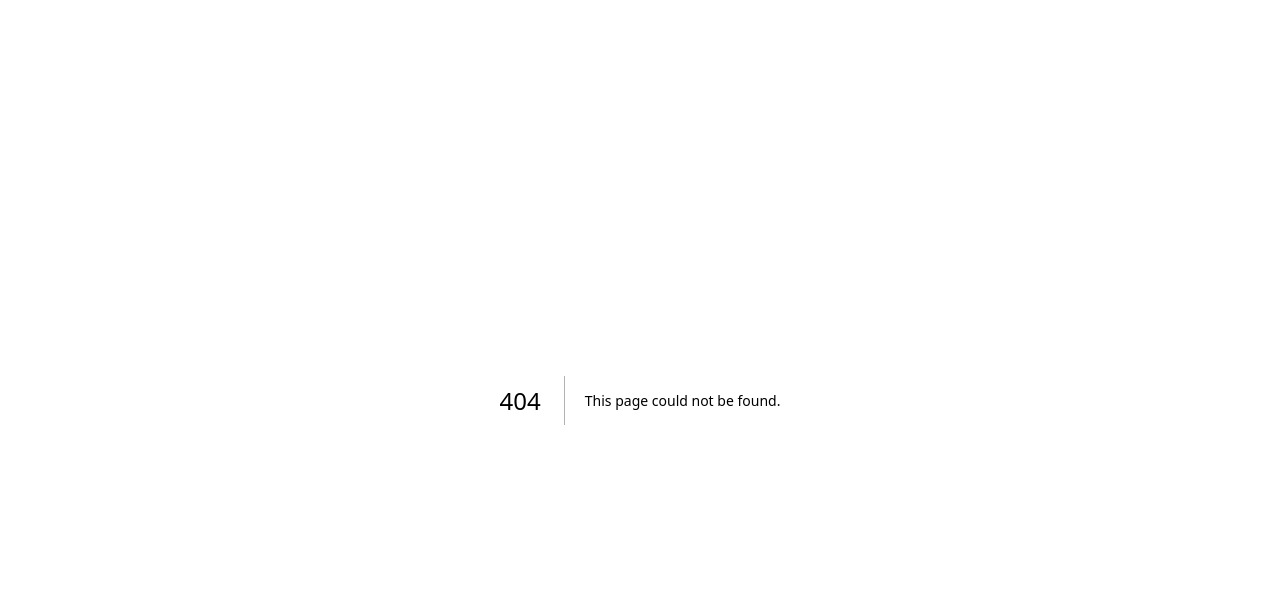
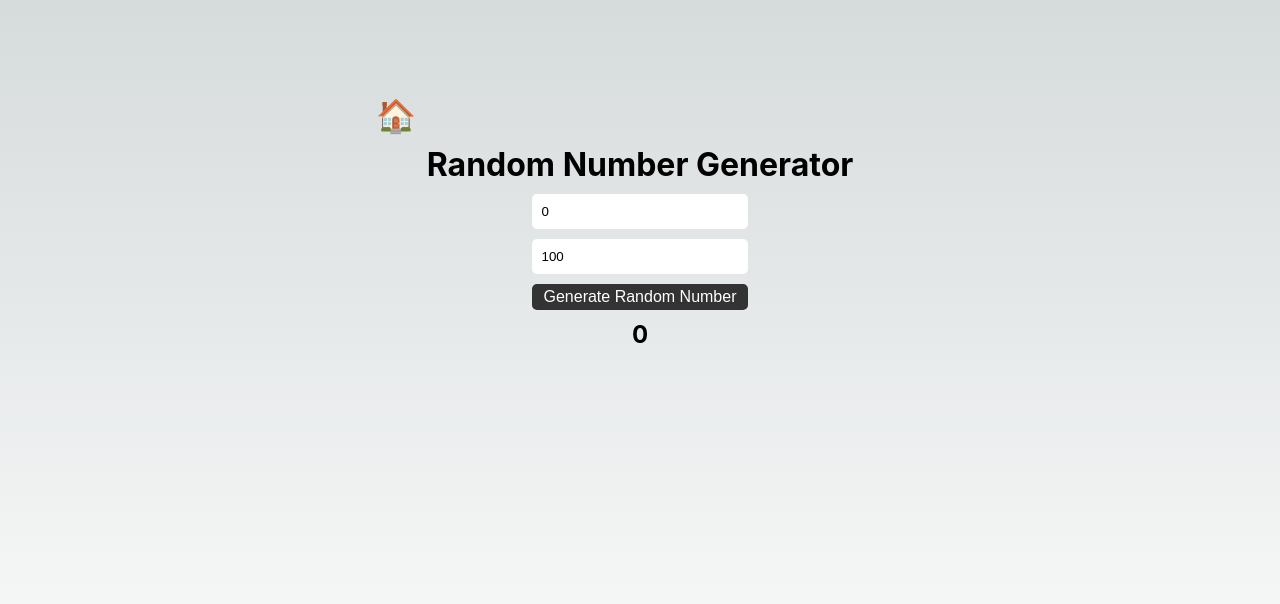
Before and after one commit to nishantrpai/tools.nishu.dev, a Next.js app: page /random in a window 1280 px wide. Before the commit this address had no page. Shown: the top 604 px of the page. Built offline with nearby package versions, Linux system fonts and the light colour scheme.

Commit message:
random number generator

```diff
--- /dev/null
+++ b/pages/random.js
@@ -0,0 +1,53 @@
+// generate random number between user input ranges from and to
+import Head from 'next/head'
+import styles from '@/styles/Home.module.css'
+import { useState, useEffect } from 'react'
+
+export default function Random() {
+  const [from, setFrom] = useState(0)
+  const [to, setTo] = useState(100)
+  const [randomNumber, setRandomNumber] = useState(0)
+
+  const generateRandomNumber = () => {
+    const random = Math.abs(Math.floor(Math.random() * (to - from + 1) + from))
+    setRandomNumber(random)
+  }
+
+  return (
+    <div className={styles.container}>
+      <Head>
+        <title>Random Number Generator</title>
+        <meta name="description" content="Generate a random number between two ranges" />
+        <link rel="icon" href="/favicon.ico" />
+      </Head>
+
+      <main className={styles.main}>
+        <a href='/' className={styles.home}>🏠</a>
+        <h1 className={styles.title}>
+          Random Number Generator
+        </h1>
+        <div style={{
+          display: 'flex',
+          flexDirection: 'column',
+          gap: '10px',
+          textAlign: 'center'
+        }}>
+          <input type="number" value={from} onChange={(e) => setFrom(e.target.value)} style={{
+            outline: 'none',
+            border: 'none',
+            padding: '10px',
+            borderRadius: '5px',
+          }} />
+          <input type="number" value={to} onChange={(e) => setTo(e.target.value)} style={{
+            outline: 'none',
+            border: 'none',
+            padding: '10px',
+            borderRadius: '5px',
+          }} />
+          <button onClick={generateRandomNumber}>Generate Random Number</button>
+          <h2>{randomNumber}</h2>
+        </div>
+      </main>
+    </div>
+  )
+}
```
Also changed, not shown: pages/index.js (+7 -0 lines).
